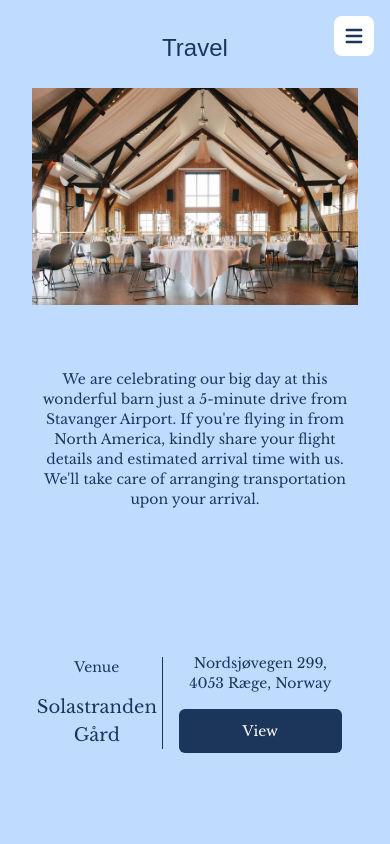
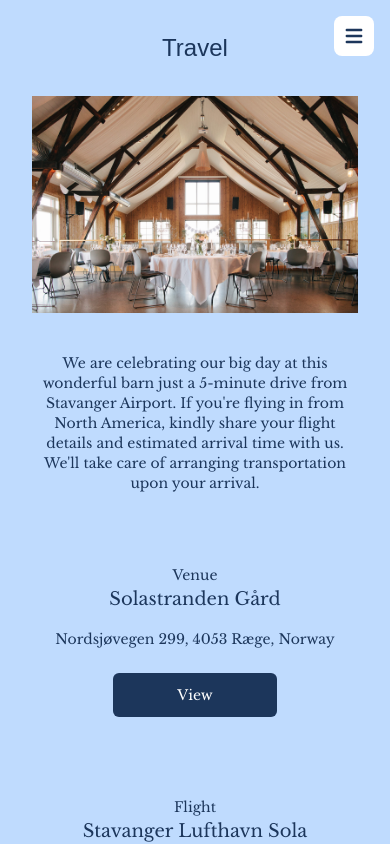
Before and after one commit to margaritawang/kiwi-peach-wedding, a Next.js app: page /travel in a window 390 px wide. Shown: the top 844 px of the page. Built offline with nearby package versions, Linux system fonts and the light colour scheme; a web font is replaced by a local one.

Commit message:
align travel

```diff
--- a/app/accomodation/page.tsx
+++ b/app/accomodation/page.tsx
@@ -8,7 +8,7 @@ const accomodation = getGlobalData().accomodation;
 export default function Hotel() {
   return (
     <main className="flex min-h-screen flex-col items-center p-8 lg:p-24">
-      <Subheading className="mb-6 lg:mb-10">Accomodation</Subheading>
+      <Subheading className="mb-8 lg:mb-10">Accomodation</Subheading>
       <BodyText className="max-w-auto lg:max-w-3xl">
         {accomodation.description}
       </BodyText>
--- a/app/faq/page.tsx
+++ b/app/faq/page.tsx
@@ -8,7 +8,7 @@ const faq = getGlobalData().faq;
 export default function Faq() {
   return (
     <main className="flex flex-col items-center p-8 lg:p-24">
-      <Subheading className="mb-6 lg:mb-10">FAQs</Subheading>
+      <Subheading className="mb-8 lg:mb-10">FAQs</Subheading>
       {faq.map((question, index) => (
         <div
           className="flex flex-col justify-center mb-10 items-center"
--- a/app/rsvp/page.tsx
+++ b/app/rsvp/page.tsx
@@ -6,7 +6,7 @@ import { BodyText } from "@/components/BodyText";
 export default function Rsvp() {
   return (
     <main className="flex min-h-screen flex-col items-center p-8 lg:p-24">
-      <Subheading className="mb-6 lg:mb-10">RSVP</Subheading>
+      <Subheading className="mb-8 lg:mb-10">RSVP</Subheading>
       <div className="divide-y divide-current bg-sky-100 p-4 lg:p-12 rounded-xl shadow-lg lg:w-1/2">
         <div className="flex flex-col justify-center items-center mb-4 lg:mb-10">
           <Title>Margarita & Mats</Title>
--- a/app/schedule/page.tsx
+++ b/app/schedule/page.tsx
@@ -7,7 +7,7 @@ const schedule = getGlobalData().schedule;
 export default function Schedule() {
   return (
     <main className="flex min-h-screen flex-col items-center p-8 lg:p-24">
-      <Subheading className="mb-6 lg:mb-10">Schedule</Subheading>
+      <Subheading className="mb-8 lg:mb-10">Schedule</Subheading>
       <div className="flex flex-col items-center mb-20">
         <BodyText>Details coming soon!</BodyText>
       </div>
--- a/app/travel/page.tsx
+++ b/app/travel/page.tsx
@@ -10,22 +10,22 @@ const travel = getGlobalData().travel;
 export default function Travel() {
   return (
     <main className="flex min-h-screen flex-col items-center justify-between p-8 lg:p-24">
-      <Subheading className="mb-6 lg:mb-10">Travel</Subheading>
+      <Subheading className="mb-8 lg:mb-10">Travel</Subheading>
       <Image src={travel.hotelImg} alt="hotel" width={800} height={500} />
-      <BodyText className="max-w-auto lg:max-w-3xl my-16">
+      <BodyText className="max-w-auto lg:max-w-3xl my-10 lg:my-16">
         {travel.description}
       </BodyText>
       {travel.addresses.map((ad) => (
         <div
-          className="flex flex-row justify-center my-16 items-center"
+          className="flex flex-col lg:flex-row justify-center my-8 lg:my-16 items-stretch"
           key={ad.category}
         >
-          <div className="flex flex-1 flex-col items-center border-r border-current">
-            <BodyText className="mb-4">{ad.category}</BodyText>
+          <div className="flex flex-1 flex-col items-center justify-center lg:border-r border-current">
+            <BodyText>{ad.category}</BodyText>
             <Title>{ad.name}</Title>
           </div>
           <div className="flex flex-1 flex-col items-center p-4">
-            <BodyText className="mb-4">{ad.address}</BodyText>
+            <BodyText className="mb-6">{ad.address}</BodyText>
             <Button>
               <a className="text-white" target="_blank" href={ad.link}>
                 <BodyText>View</BodyText>
--- a/components/Navbar.tsx
+++ b/components/Navbar.tsx
@@ -14,7 +14,7 @@ export const Navbar = () => {
     <div>
       <button
         type="button"
-        className={`inline-flex items-center p-2 m-3 text-md rounded-lg lg:hidden focus:outline-none focus:ring-2 focus:ring-gray-200 hover:text-slate-900 fixed top-1 right-1 bg-white`}
+        className={`inline-flex items-center p-2 m-3 text-md rounded-lg lg:hidden focus:outline-none focus:ring-2 focus:ring-gray-200 hover:text-slate-900 absolute top-1 right-1 bg-white z-10`}
         aria-controls="navbar-default"
         aria-expanded="false"
         onClick={() => setShowMenu(!showMenu)}
```
